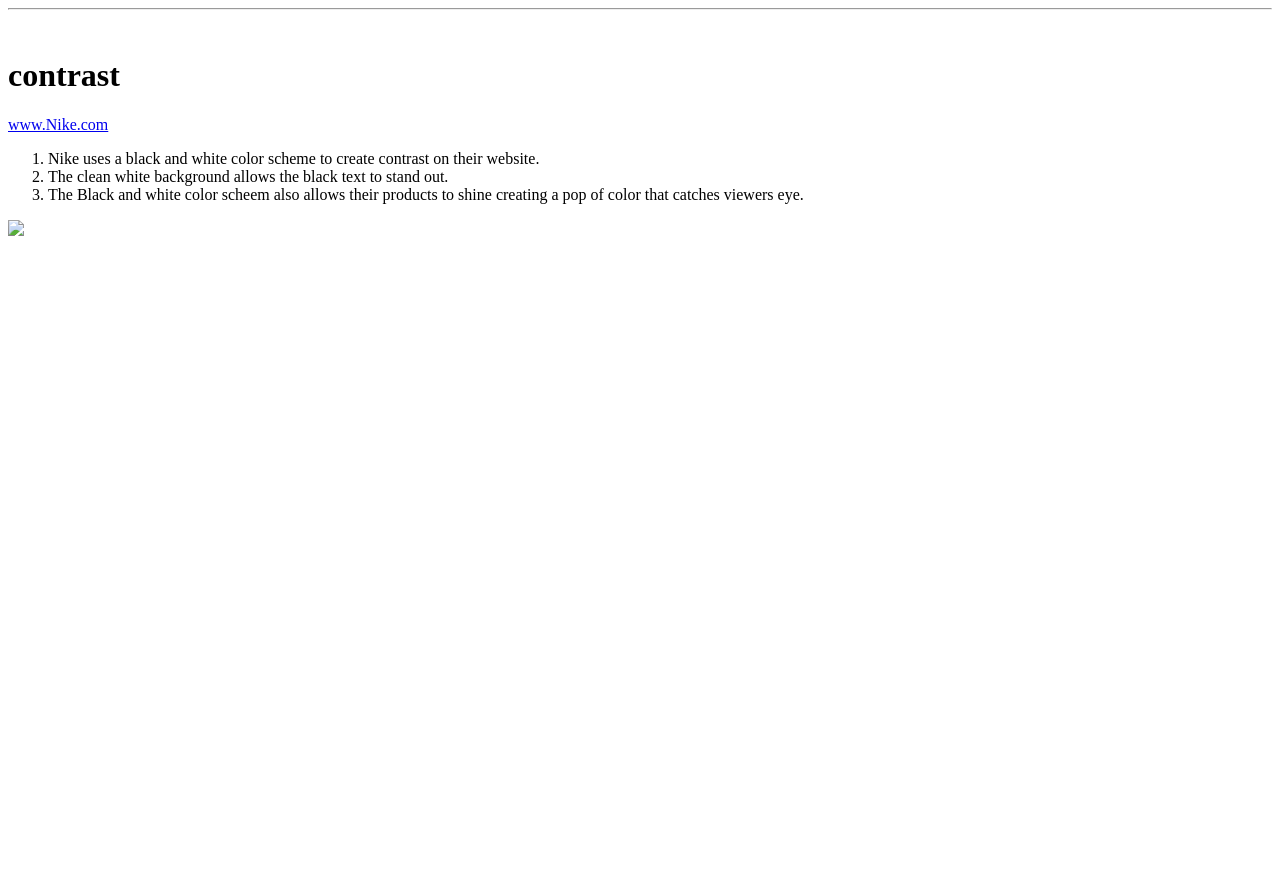
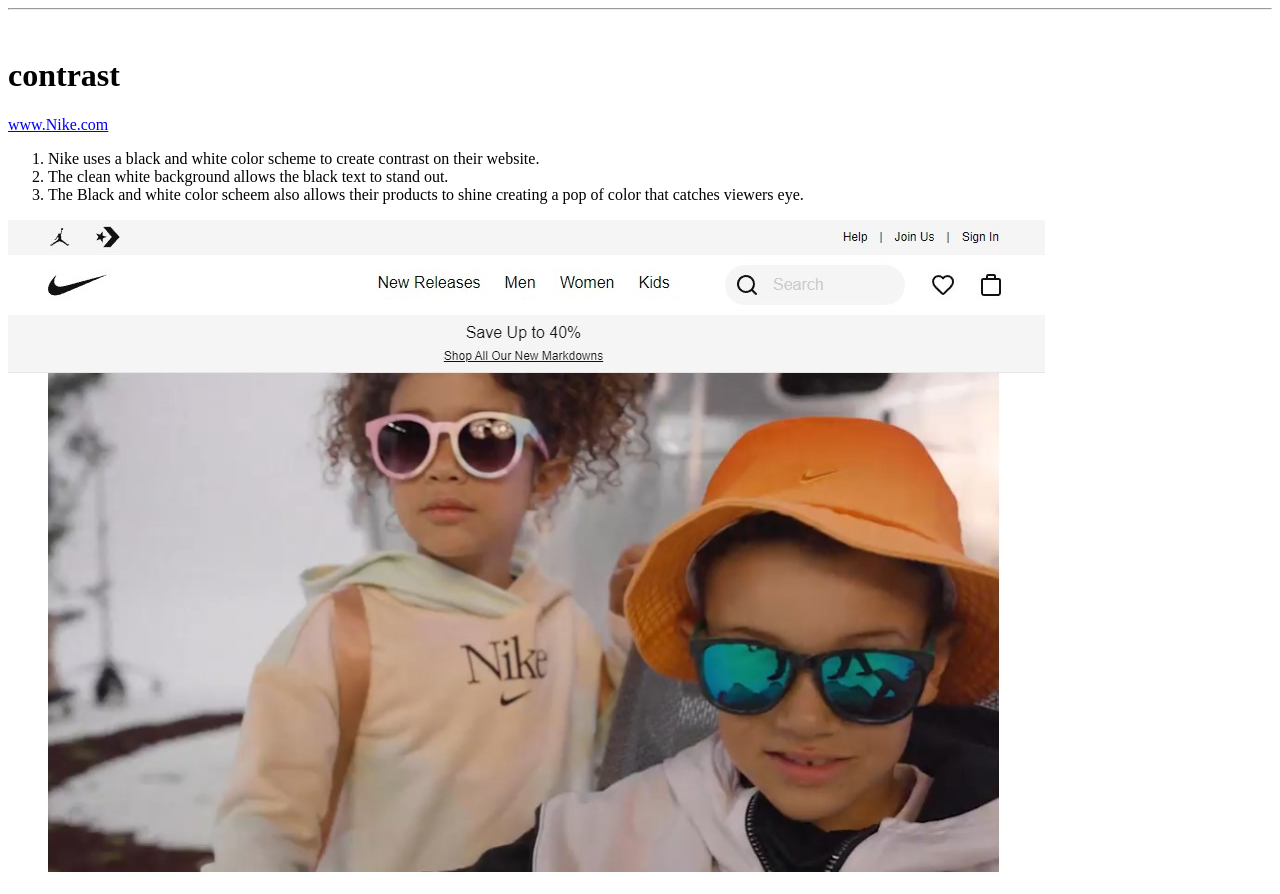
Before and after one commit to Raquelle89/raquelle89.github.io-assignment4, a plain HTML site: page index.html in a window 1280 px wide. Shown: the part 3446-4340 px from the top of the page. Before the commit the page ends 3690 px from the top, so only its background shows below. Drawn offline with Linux system fonts and the light colour scheme; files whose address does not match are found by name.

Commit message:
Update index.html

```diff
--- a/index.html
+++ b/index.html
@@ -46,7 +46,7 @@
 			<li>The clean white background allows the black text to stand out. </li>
 			<li>The Black and white color scheem also allows their products to shine creating a pop of color that catches viewers eye.</li>
 		</ol>
-		<img src="nike.jpg">
+		<img src="https://github.com/Raquelle89/raquelle89.github.io-assignment4/blob/main/screenhots/nike.jpg?raw=true">
 		<br>
 
 	</Body>
```
